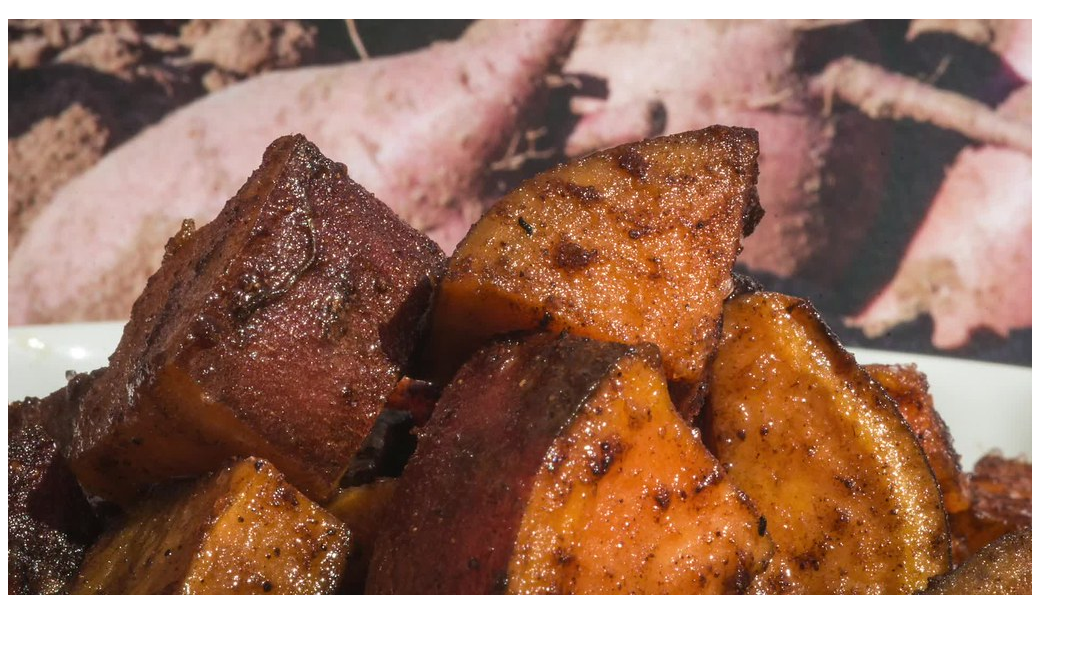
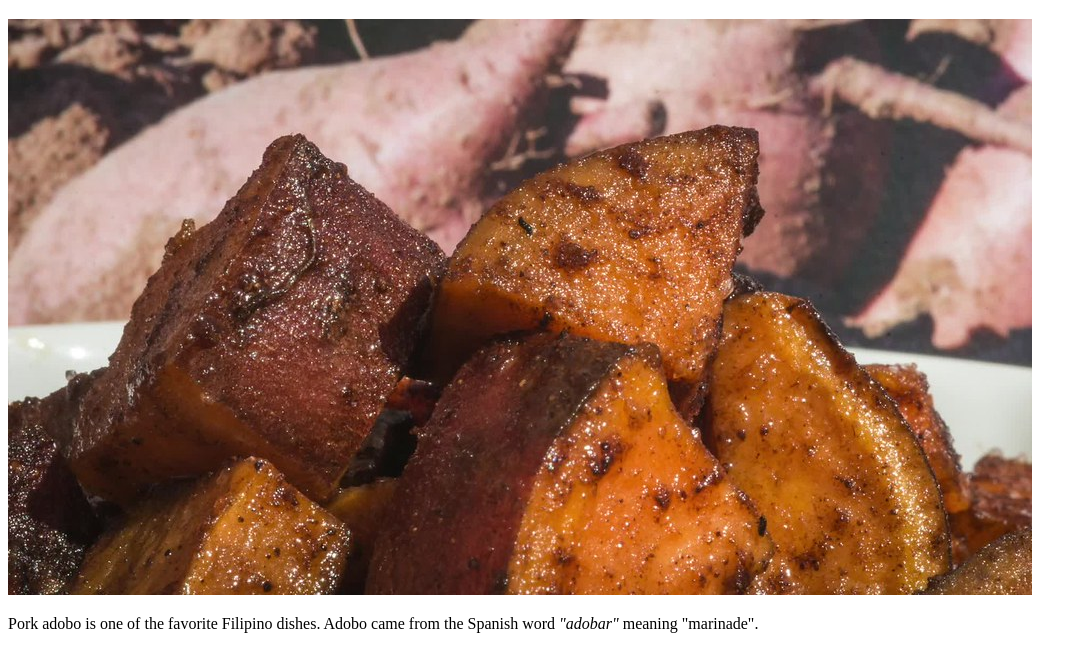
Before and after one commit to drINcoder07/odin-recipes, a plain HTML site: page recipes/adobongbaboy.html in a window 1280 px wide. Shown: the part 61-732 px from the top of the page, without its empty margins (0-1087 px from the left). Drawn offline with Linux system fonts and the light colour scheme.

Commit message:
Transferred images to a new directory inside recipes, added information on html file

```diff
--- a/recipes/adobongbaboy.html
+++ b/recipes/adobongbaboy.html
@@ -5,9 +5,12 @@
     <meta http-equiv="X-UA-Compatible" content="IE=edge">
     <meta name="viewport" content="width=device-width, initial-scale=1.0">
     <title>Adobong Baboy</title>
+    <link rel="stylesheet" href="style.css">
 </head>
 <body>
     <h1>Adobong Baboy</h1>
-    <img src="../images/adobo.jpg" alt="pork adobo">
+    <img src="images/adobo.jpg" alt="pork adobo" id="hero-img">
+    <p>Pork adobo is one of the favorite Filipino dishes. <span class="bold">Adobo</span> came from the Spanish word <span class="bold"><em>"adobar"</em></span> meaning "marinade".</p>
+
 </body>
 </html>
```
Also changed, not shown: recipes/images/adobo.jpg (renamed from images/adobo.jpg).
